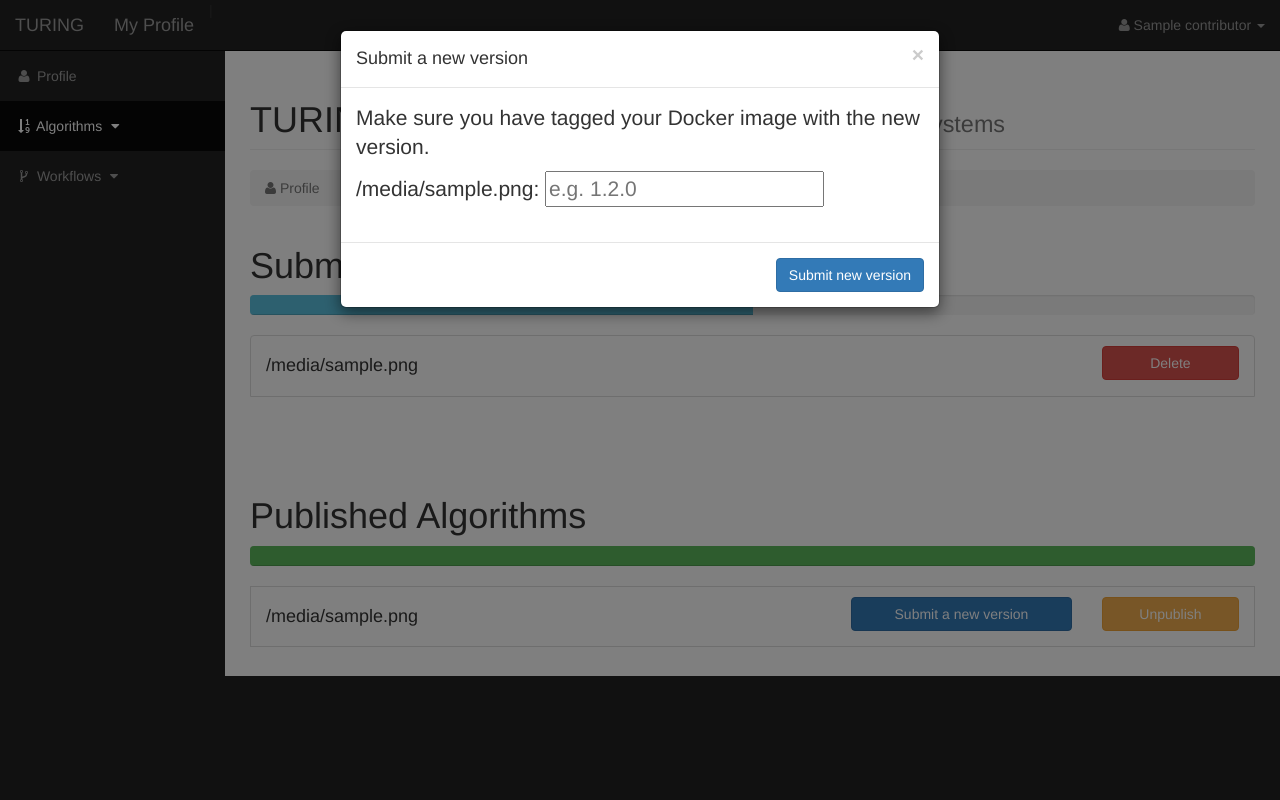
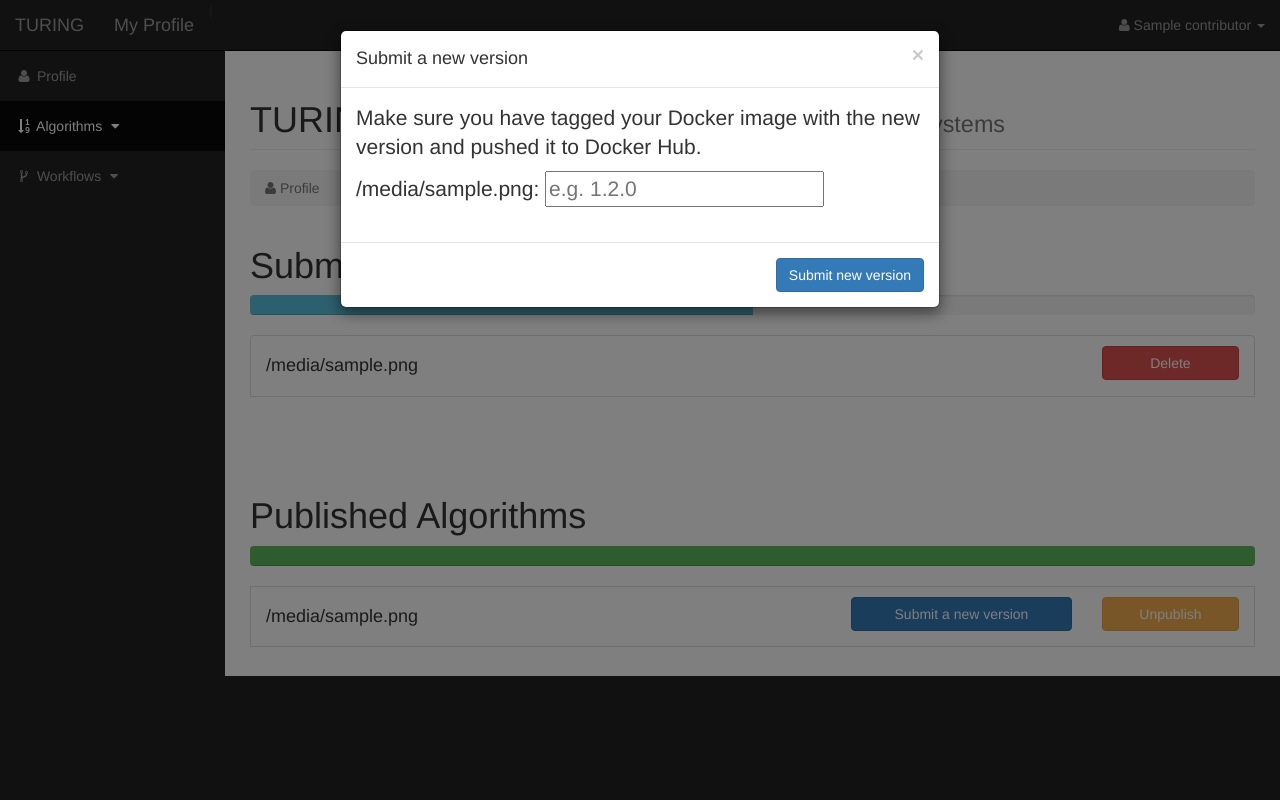
Before and after one commit to discretedynamics/turing-website, a Django app: template contributor/templates/contributor/algorithms-my-algorithms.html in a window 1280 px wide, after a click on "Submit a new version". Run offline with Django 3.2, Linux system fonts and the light colour scheme; tables that the repository leaves empty hold one stand-in row (values such as "Sample post"); the template is opened without the code that fills it: values that come from a table or form of the project are taken from there, most other values are stand-ins (such as "Sample title", 1, 10 or a date in 2020); some libraries are stand-ins or nearby versions.

Commit message:
message edit

```diff
--- a/contributor/templates/contributor/algorithms-my-algorithms.html
+++ b/contributor/templates/contributor/algorithms-my-algorithms.html
@@ -219,7 +219,7 @@
                                                     <h4 class="modal-title">Submit a new version</h4>
                                                 </div>
                                                 <div class="modal-body">
-                                                    <p>Make sure you have tagged your Docker image with the new version.</p>
+                                                    <p>Make sure you have tagged your Docker image with the new version and pushed it to Docker Hub.</p>
                                                     <form role="form" class="lead" action="{% url 'contributor:submit-new-version' algorithm.id %}" method="get">
                                                     {% csrf_token %}
                                                     <p>{{algorithm.docker_image}}: <span><input type="text" placeholder="e.g. 1.2.0" name="version"></span> </p>
```
